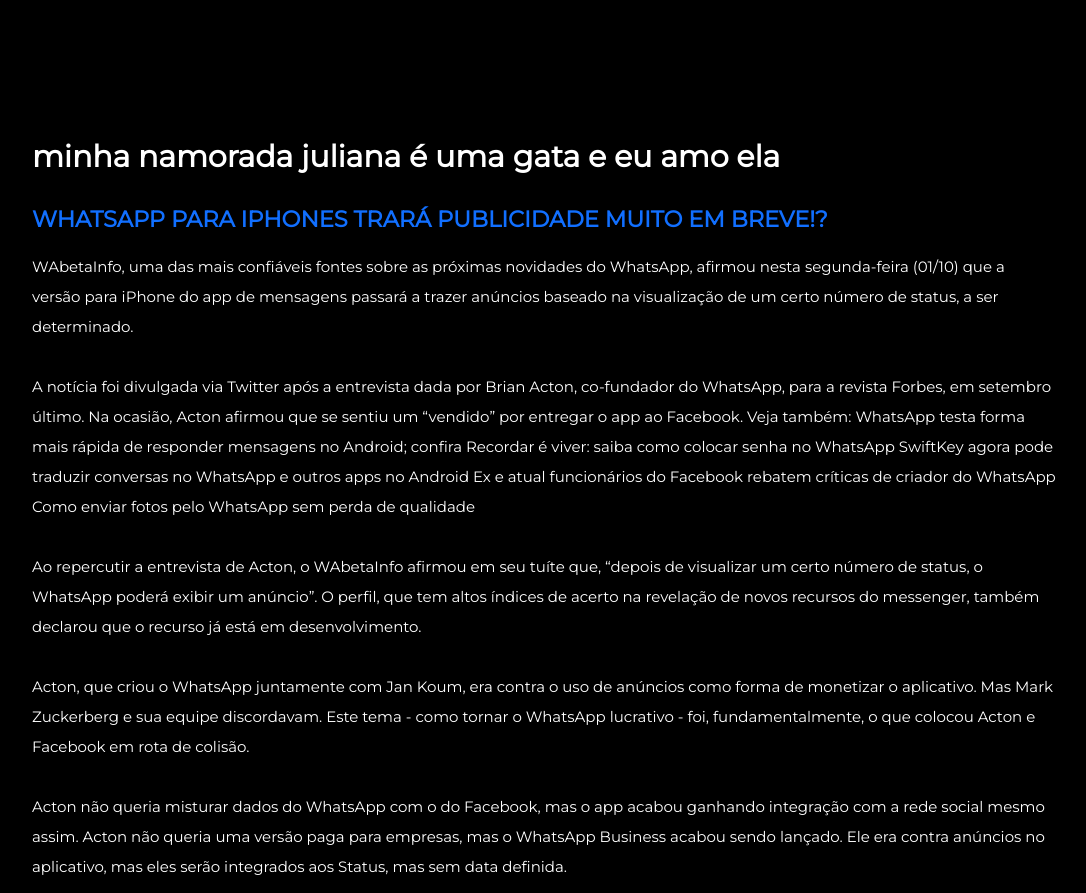
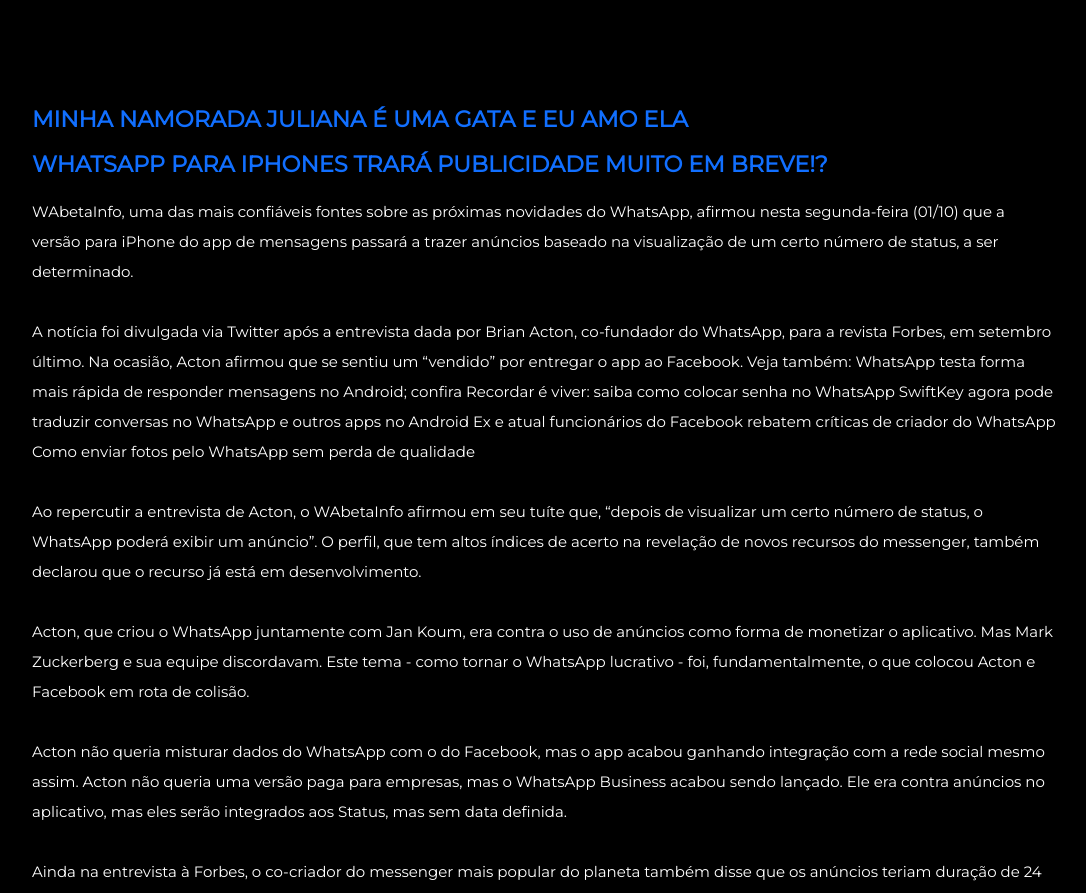
Before and after one commit to Marcelo076/PROJETO_LMS, a plain HTML site: page noticias.html in a window 1280 px wide. Shown: the part 895-1788 px from the top of the page, without its empty margins (96-1182 px from the left). Drawn offline with Linux system fonts and the light colour scheme.

Commit message:
Update noticias.html

```diff
--- a/noticias.html
+++ b/noticias.html
@@ -78,7 +78,7 @@
 
 
         <!-- NOTÍCIA 1 -->
-	<h1>minha namorada juliana é uma gata e eu amo ela </h1>
+	<h2>minha namorada juliana é uma gata e eu amo ela </h2>
         <h2>WhatsApp para iPhones trará publicidade muito em breve!?</h2>
 
         <p>WAbetaInfo, uma das mais confiáveis fontes sobre as próximas novidades do WhatsApp, afirmou nesta segunda-feira (01/10) que a versão para iPhone do app de mensagens passará a trazer anúncios baseado na visualização de um certo número de status, a ser determinado.
```
